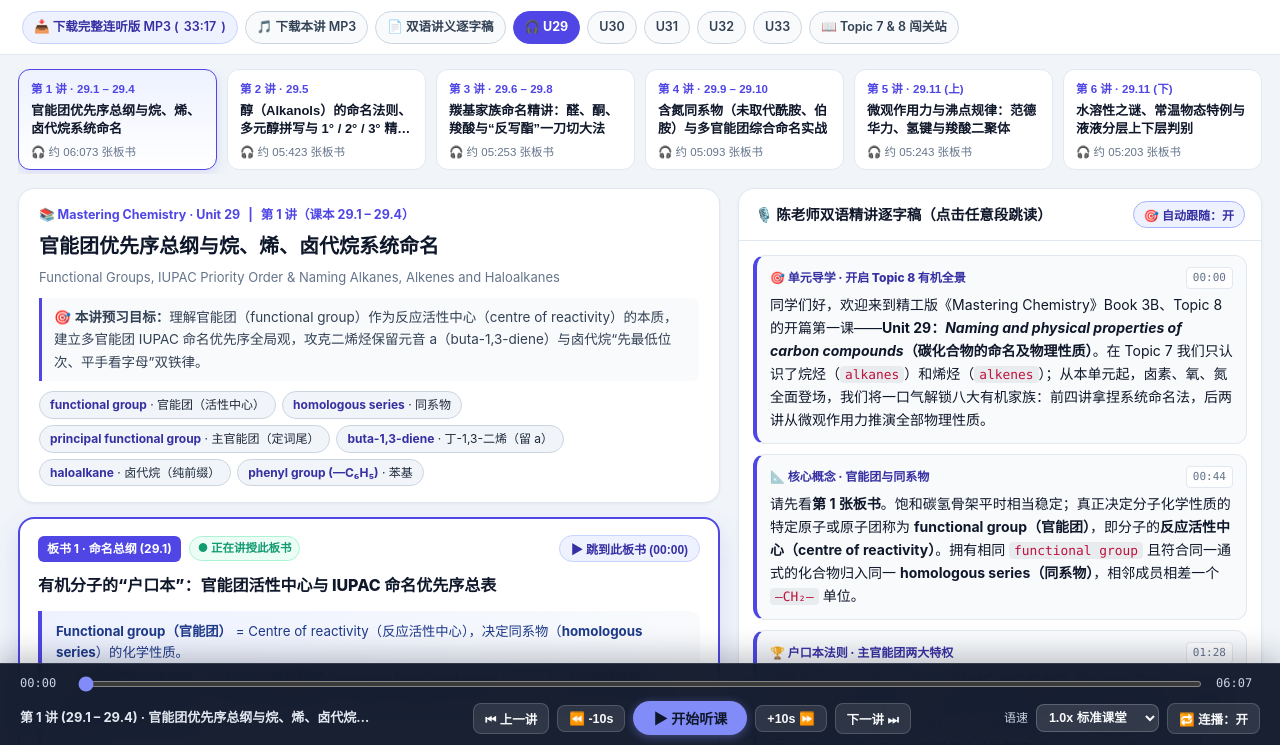
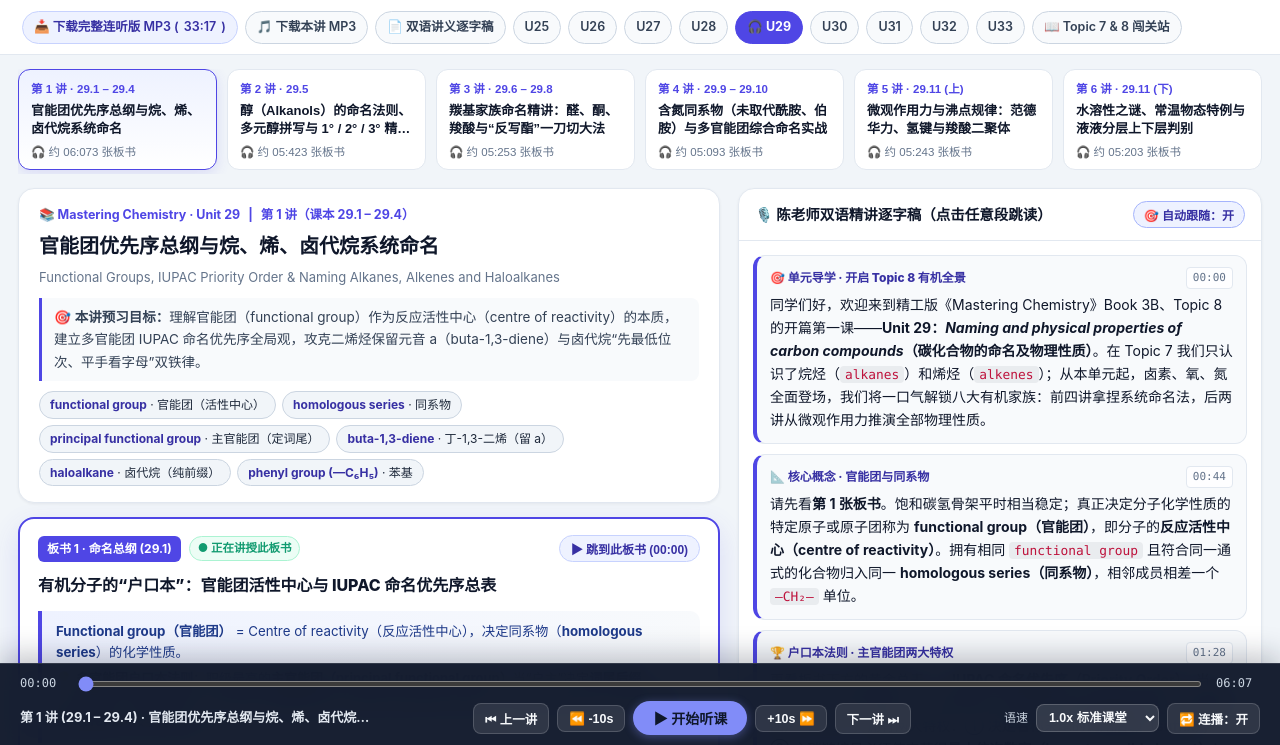
Before and after one commit to KenLin666Bot/unit29-audio-preview, a plain HTML site: page Unit29_有声互动预习课.html in a window 1280 px wide. Shown: the part 53-798 px from the top of the page. Drawn offline with Linux system fonts and the light colour scheme.

Commit message:
feat: Add Topic 7 (U25-U28) links for full U25-U33 navigation

```diff
--- a/Unit29_有声互动预习课.html
+++ b/Unit29_有声互动预习课.html
@@ -888,6 +888,10 @@
       <a class="pill-link primary-pill" id="download-merged-link" href="#" download>📥 下载完整连听版 MP3 (<span id="total-dur-badge"></span>)</a>
       <a class="pill-link" id="download-ep-link" href="#" download>🎵 下载本讲 MP3</a>
       <a class="pill-link" id="handout-md-link" href="./Unit29_双语课堂讲义与逐字稿.md" target="_blank">📄 双语讲义逐字稿</a>
+      <a class="pill-link unit-jump-link" data-gh="https://kenlin666bot.github.io/unit25-audio-preview/" href="../Unit25_有声互动预习课/Unit25_有声互动预习课.html" title="Unit 25 化石燃料">U25</a>
+      <a class="pill-link unit-jump-link" data-gh="https://kenlin666bot.github.io/unit26-audio-preview/" href="../Unit26_有声互动预习课/Unit26_有声互动预习课.html" title="Unit 26 同系物、结构式及碳化合物的命名">U26</a>
+      <a class="pill-link unit-jump-link" data-gh="https://kenlin666bot.github.io/unit27-audio-preview/" href="../Unit27_有声互动预习课/Unit27_有声互动预习课.html" title="Unit 27 烷烃与烯烃">U27</a>
+      <a class="pill-link unit-jump-link" data-gh="https://kenlin666bot.github.io/unit28-audio-preview/" href="../Unit28_有声互动预习课/Unit28_有声互动预习课.html" title="Unit 28 加成聚合物与塑料">U28</a>
       <span class="pill-link active-unit-pill" title="当前单元：Unit 29 碳化合物的命名及物理性质">🎧 U29</span>
       <a class="pill-link unit-jump-link" data-gh="https://kenlin666bot.github.io/unit30-audio-preview/" href="../Unit30_有声互动预习课/Unit30_有声互动预习课.html" title="Unit 30 同分异构现象">U30</a>
       <a class="pill-link unit-jump-link" data-gh="https://kenlin666bot.github.io/unit31-audio-preview/" href="../Unit31_有声互动预习课/Unit31_有声互动预习课.html" title="Unit 31 各官能团的典型反应">U31</a>
```
Also changed, not shown: index.html (+4 -0 lines), 1 other file.
